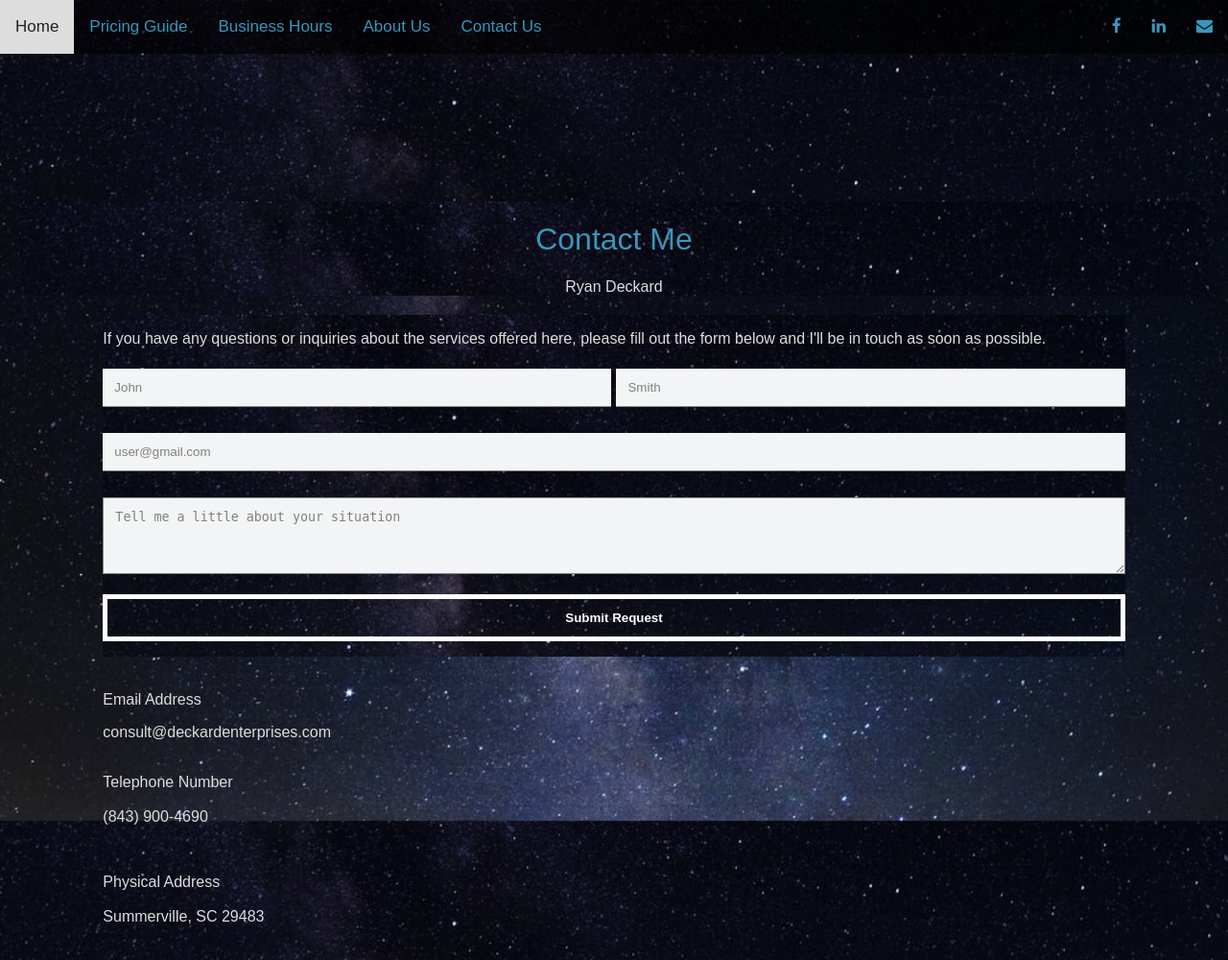
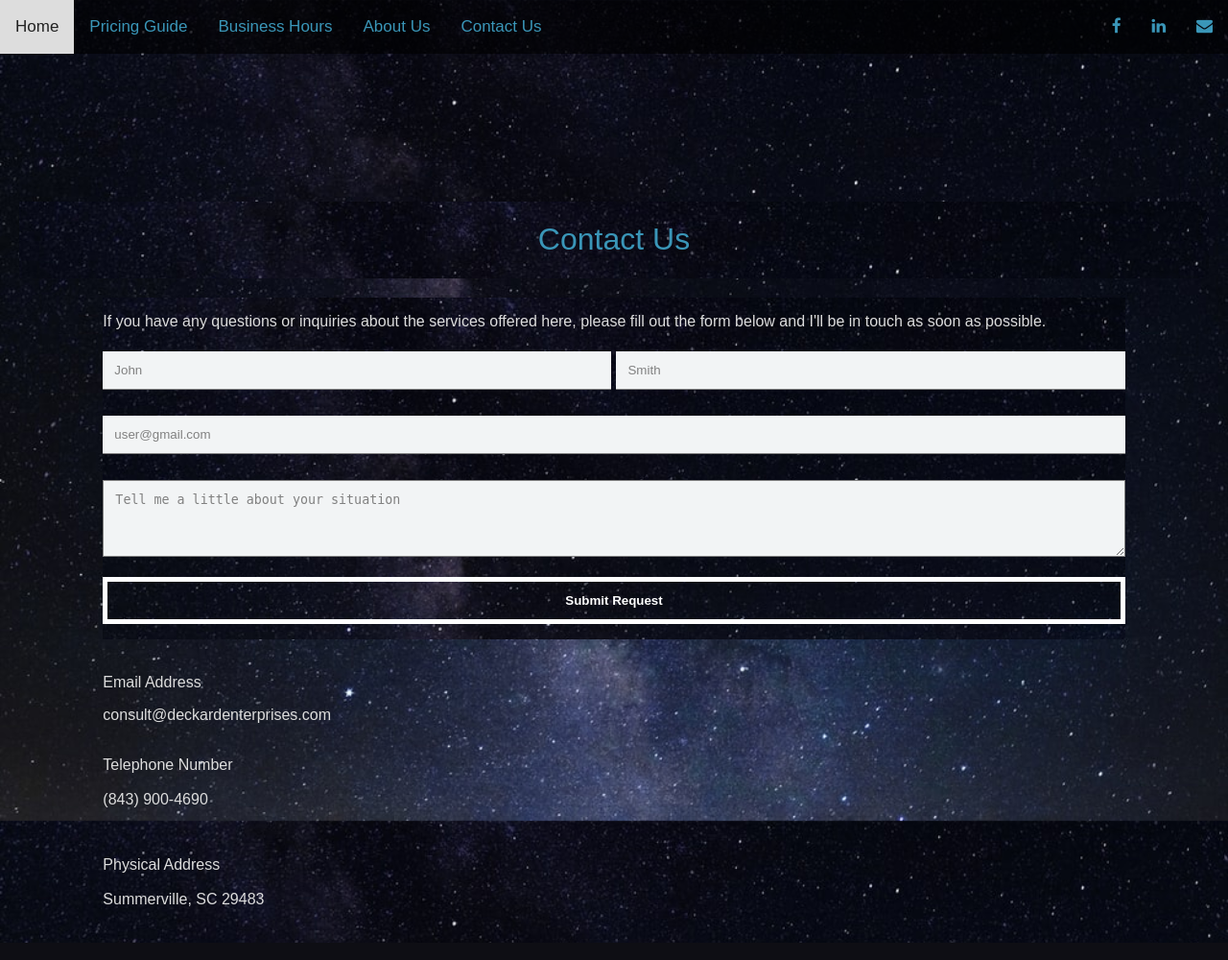
Before and after one commit to Rldeckard/tech, a PHP site: page /computerguycontact.php in a window 1280 px wide. Shown: the whole page at 96% size. Run offline with PHP 8.4, Linux system fonts and the light colour scheme; some libraries are stand-ins or nearby versions.

Commit message:
Changed linkedin badge location

```diff
--- a/aboutitguy.php
+++ b/aboutitguy.php
@@ -95,7 +95,7 @@ a {
     <div class="slide_in"><h1 class="blue">About Me</h1></div>
   </div>
   <div class="col" style="grid-column:2;grid-row:5">
-   <div class = "slide_in">
+   <div class="slide_in">
     <p>My name is Ryan Deckard and I'd love to take a moment to tell you about myself. I've lived in this area almost my entire life, growing up in Springfield, and later
      moving out to Summerville. Computer / Internet work has always been my passion. For the past couple of years I began pursuing this line of work as a career in the
      Missouri National Guard as a 25B - Information Technology Specialist and I would love to pass on my experience and expertise to all of my neighbors and just any
@@ -105,10 +105,10 @@ a {
   </div>
 </div>
   <div class="row" style="grid-column:2;grid-row:4">
-    <img src="Images/logo-web.jpg" width='300'>
+    <div class="LI-profile-badge"  data-version="v1" data-size="medium" data-locale="en_US" data-type="horizontal" data-theme="dark" data-vanity="ryanldeckard"><a class="LI-simple-link" href='https://www.linkedin.com/in/ryanldeckard?trk=profile-badge'>Ryan Deckard</a></div>
   </div>
   <div class="row" style="grid-column:2;grid-row:6">
-    <img src="Images/cover-logo-white-color.jpg" width='300'>
+    <img src="Images/logo-web.jpg" width='300'>
   </div>
 </div>
 </body>
--- a/computerguycontact.php
+++ b/computerguycontact.php
@@ -102,8 +102,7 @@ input[type="submit"] {
   <body>
     <div class="box background">
       <div class="row" style="grid-column:1/4;grid-row:4">
-      <h1 class="blue">Contact Me</h1>
-      <div class="LI-profile-badge"  data-version="v1" data-size="medium" data-locale="en_US" data-type="horizontal" data-theme="dark" data-vanity="ryanldeckard"><a class="LI-simple-link" href='https://www.linkedin.com/in/ryanldeckard?trk=profile-badge'>Ryan Deckard</a></div>
+      <h1 class="blue">Contact Us</h1>
       </div>
       <div class="row" style="grid-column:2;grid-row:5;">
       <p>If you have any questions or inquiries about the services offered here, please fill out the form below and I'll be in touch as soon as possible. </p>
```
